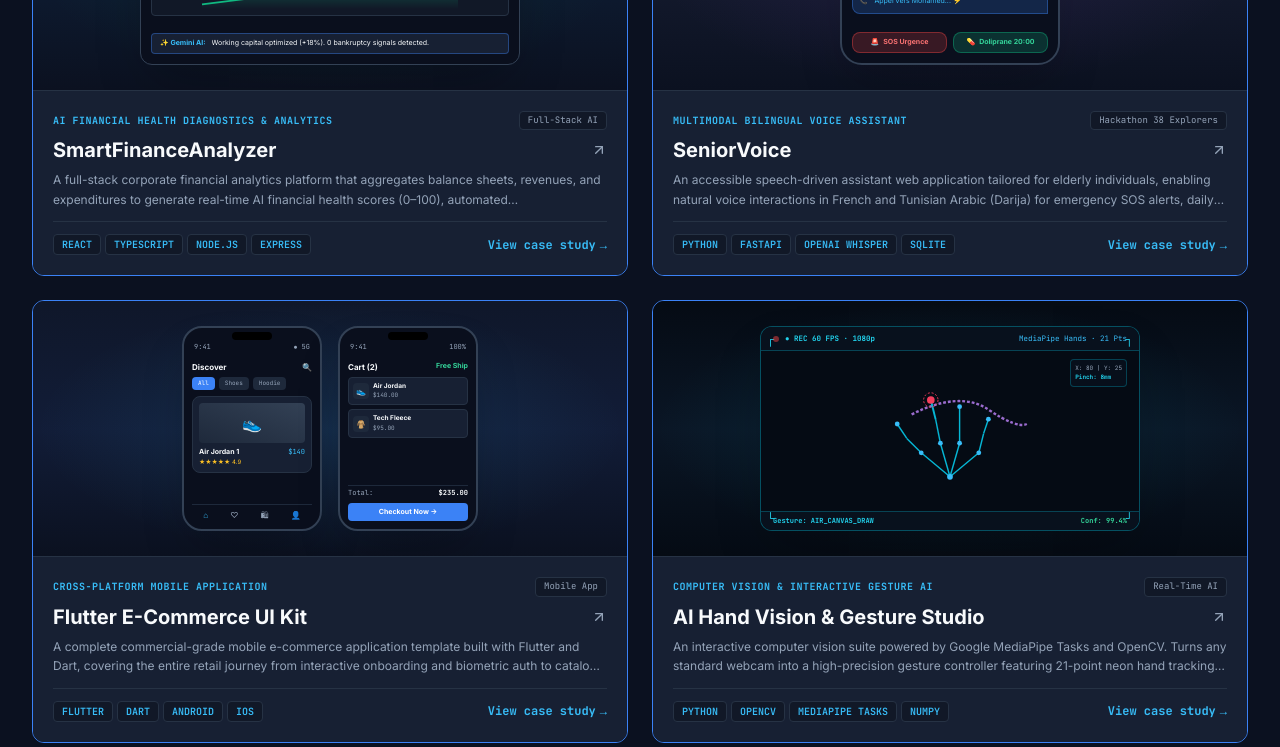
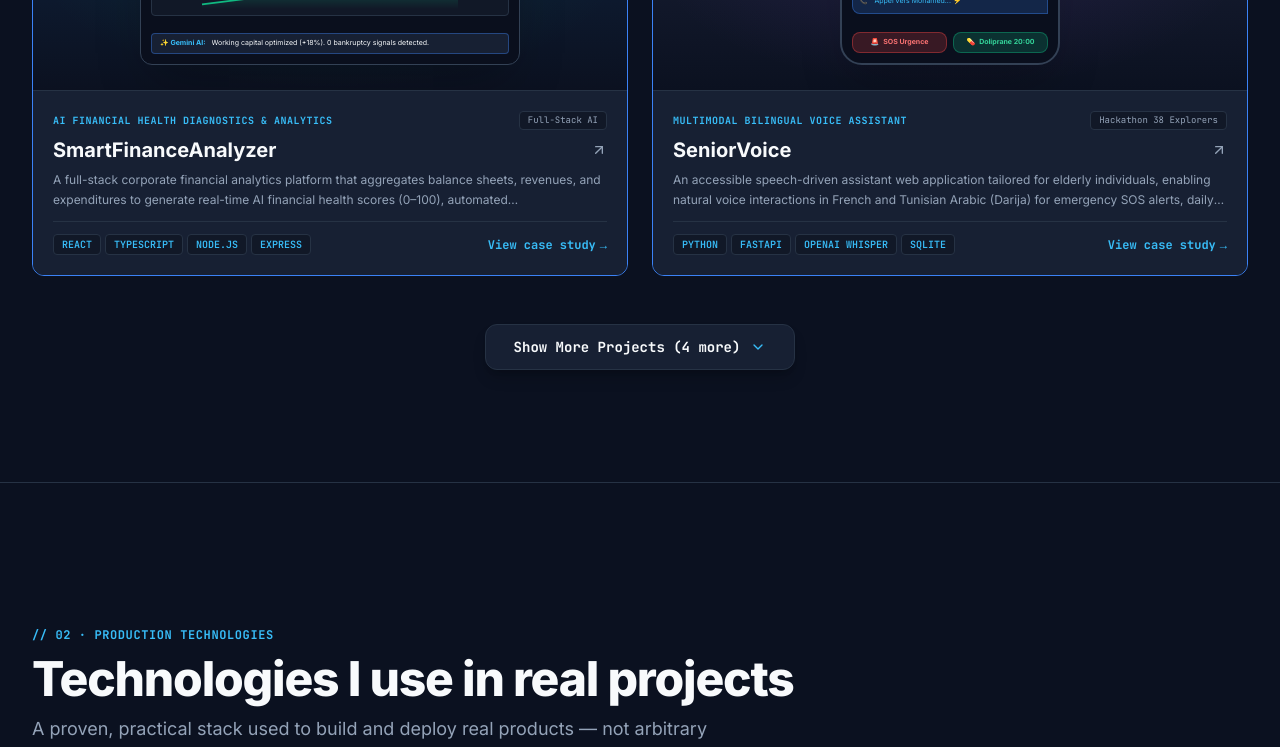
Before and after one commit to MahranHadjSalah/portfolio, a React (Vite) app: page / in a window 1280 px wide. Shown: the part 1943-2690 px from the top of the page. Built offline with nearby package versions, Linux system fonts and the light colour scheme.

Commit message:
feat(projects): display first 4 projects by default and add interactive Show More button

```diff
--- a/src/components/FeaturedProjects.jsx
+++ b/src/components/FeaturedProjects.jsx
@@ -1,6 +1,6 @@
 import React from 'react';
 import { motion } from 'framer-motion';
-import { ArrowUpRight, Bot, Calendar, Network, Sparkles } from 'lucide-react';
+import { ArrowUpRight, Bot, Calendar, Network, Sparkles, ChevronDown } from 'lucide-react';
 import { portfolioData } from '../data/portfolioData';
 import { staggerContainer, fadeInUp } from '../utils/motion';
 
@@ -574,6 +574,7 @@ export default function FeaturedProjects({ onOpenProject }) {
   };
 
   const [activeFilter, setActiveFilter] = React.useState('All');
+  const [showAll, setShowAll] = React.useState(false);
 
   const categories = [
     { id: 'All', label: 'All Projects', count: portfolioData.featuredProjects.length },
@@ -582,6 +583,11 @@ export default function FeaturedProjects({ onOpenProject }) {
     { id: 'Mobile & Vision', label: 'Mobile & Vision', count: 3 }
   ];
 
+  const handleFilterChange = (catId) => {
+    setActiveFilter(catId);
+    setShowAll(false);
+  };
+
   const filteredProjects = portfolioData.featuredProjects.filter((project) => {
     if (activeFilter === 'All') return true;
     if (activeFilter === 'AI & ML') return ['supportai', 'enterprise-ai', 'senior-voice'].includes(project.id);
@@ -589,6 +595,8 @@ export default function FeaturedProjects({ onOpenProject }) {
     if (activeFilter === 'Mobile & Vision') return ['flutter-ecommerce', 'hand-detectors', 'attt-mobile'].includes(project.id);
     return true;
   });
+
+  const displayedProjects = showAll ? filteredProjects : filteredProjects.slice(0, 4);
 
   return (
     <section id="work" className="py-20 md:py-28 border-b border-[#263244] relative bg-[#0B1120]">
@@ -620,7 +628,7 @@ export default function FeaturedProjects({ onOpenProject }) {
           {categories.map((cat) => (
             <button
               key={cat.id}
-              onClick={() => setActiveFilter(cat.id)}
+              onClick={() => handleFilterChange(cat.id)}
               className={`px-3.5 py-1.5 rounded-lg text-xs font-mono font-medium transition-all shrink-0 flex items-center gap-1.5 ${
                 activeFilter === cat.id
                   ? 'bg-[#3B82F6] text-white shadow-md shadow-[#3B82F6]/20'
@@ -639,14 +647,14 @@ export default function FeaturedProjects({ onOpenProject }) {
 
         {/* 2-Column Showcase Grid with Staggered Entrance */}
         <motion.div
-          key={activeFilter}
+          key={`${activeFilter}-${showAll}`}
           variants={staggerContainer(0.08, 0.05)}
           initial="hidden"
           whileInView="visible"
           viewport={{ once: true, margin: "-60px" }}
           className="grid grid-cols-1 md:grid-cols-2 gap-5 lg:gap-6"
         >
-          {filteredProjects.map((project) => (
+          {displayedProjects.map((project) => (
             <motion.div
               key={project.id}
               variants={fadeInUp(0.5, 20)}
@@ -709,6 +717,19 @@ export default function FeaturedProjects({ onOpenProject }) {
           ))}
         </motion.div>
 
+        {/* Show More / Show Less Toggle Button */}
+        {filteredProjects.length > 4 && (
+          <div className="mt-10 sm:mt-12 flex justify-center">
+            <button
+              onClick={() => setShowAll(!showAll)}
+              className="inline-flex items-center gap-2.5 px-7 py-3 rounded-xl bg-[#172033] hover:bg-[#1e2a42] text-[#F8FAFC] hover:text-[#38BDF8] border border-[#263244] hover:border-[#38BDF8]/60 font-mono text-xs sm:text-sm font-bold shadow-lg shadow-black/20 hover:shadow-xl hover:shadow-[#3B82F6]/10 transition-all focus-visible:ring-2 focus-visible:ring-[#38BDF8] group cursor-pointer"
+            >
+              <span>{showAll ? 'Show Less' : `Show More Projects (${filteredProjects.length - 4} more)`}</span>
+              <ChevronDown className={`w-4 h-4 text-[#38BDF8] transition-transform duration-300 ${showAll ? 'rotate-180' : 'group-hover:translate-y-0.5'}`} />
+            </button>
+          </div>
+        )}
+
       </div>
     </section>
   );
```
